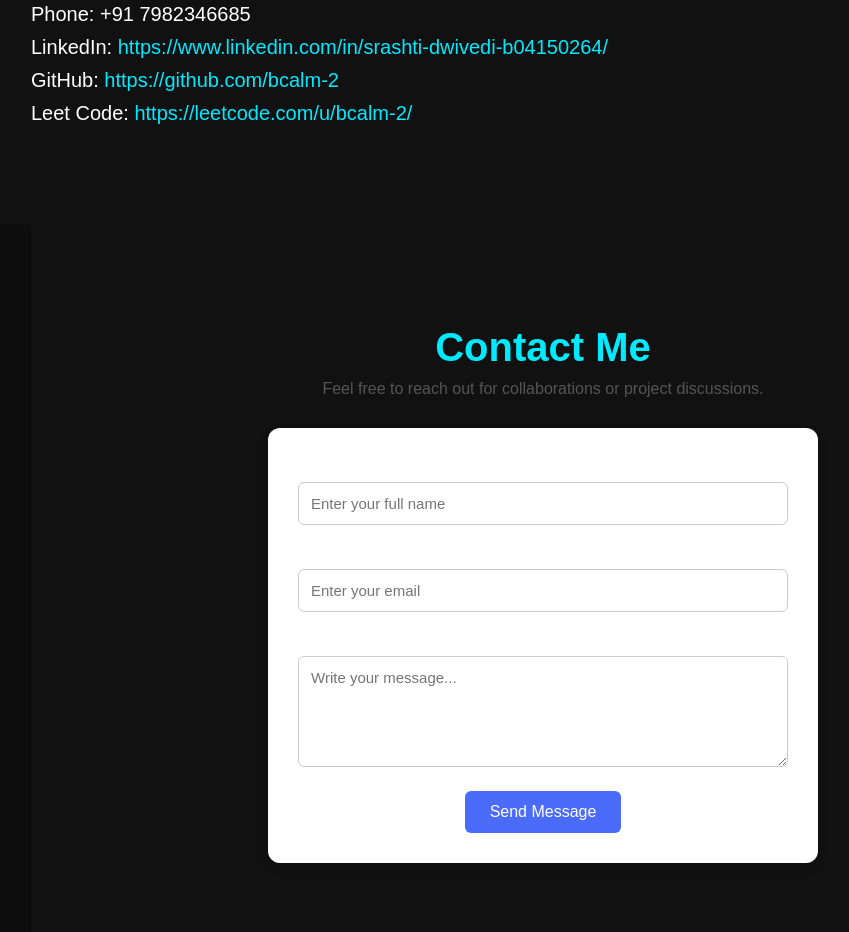
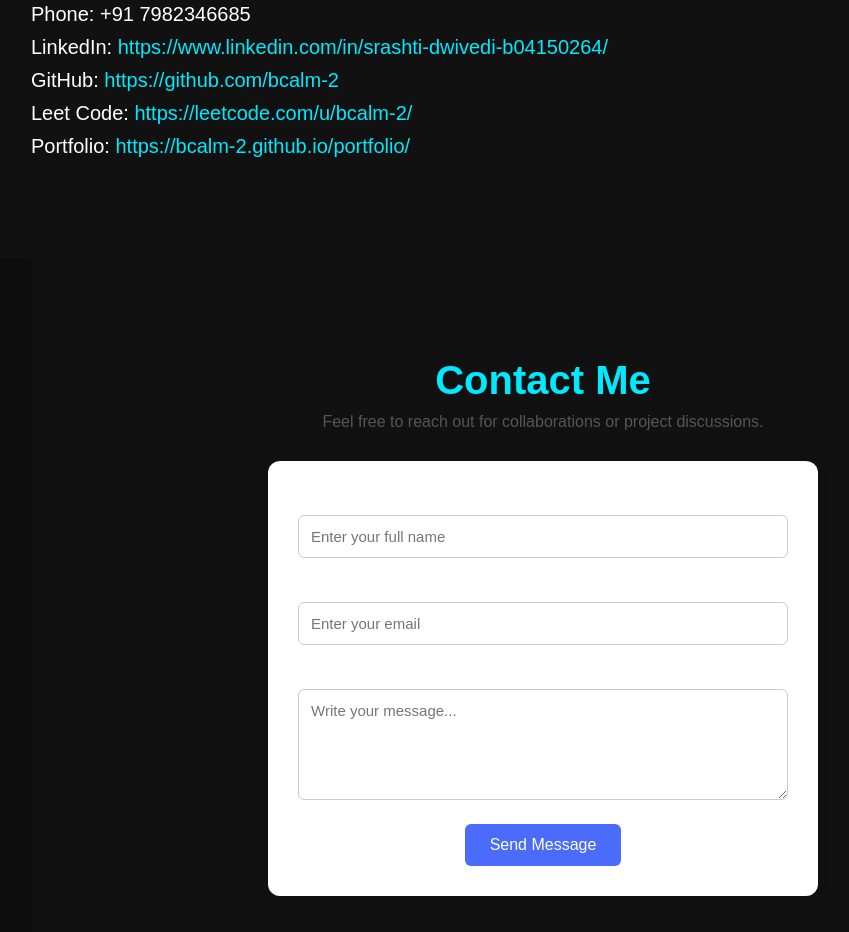
Before and after one commit to bcalm-2/portfolio, a plain HTML site: page index.html in a window 1280 px wide. Shown: the part 2840-3772 px from the top of the page, without its empty margins (97-946 px from the left). Drawn offline with Linux system fonts and the light colour scheme.

Commit message:
Added portfolio link in contact

```diff
--- a/index.html
+++ b/index.html
@@ -124,6 +124,12 @@
             >https://leetcode.com/u/bcalm-2/</a
           >
         </p>
+        <p>
+          Portfolio:
+          <a href="https://bcalm-2.github.io/portfolio/"
+            >https://bcalm-2.github.io/portfolio/</a
+          >
+        </p>
       </div>
     </section>
     <section id="contact" class="contact-section">
```
